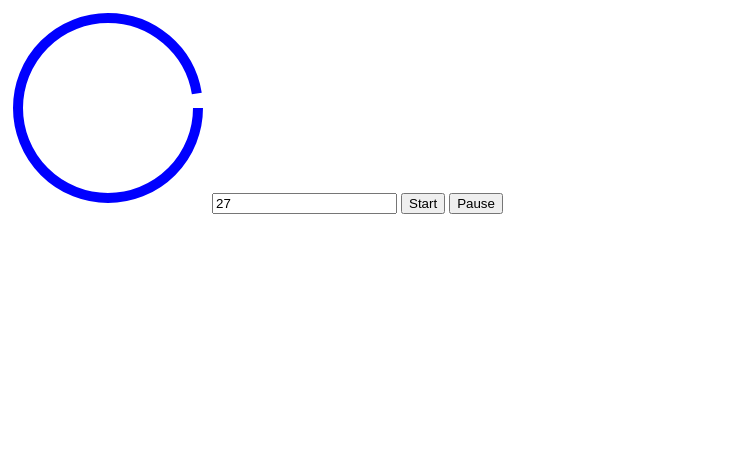
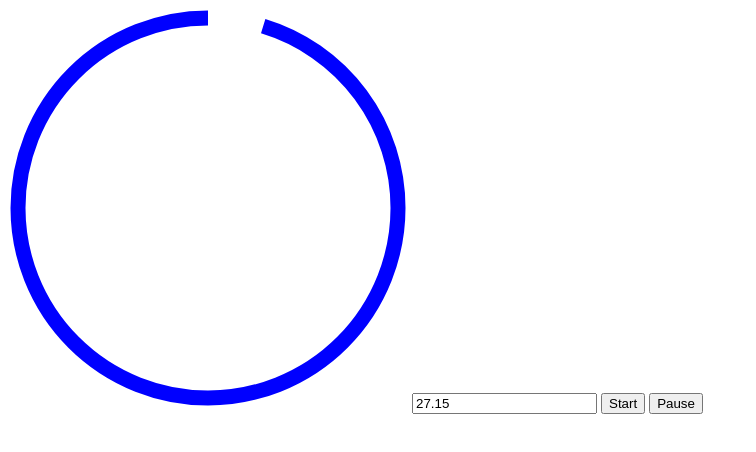
Before and after one commit to AvkashSharma/JavaScript, a plain HTML site: page Timer/index.html in a window 1280 px wide. Both pictures are taken after a click on the button "Start". Shown: the whole page, without its empty margins (0-756 px from the left). Drawn offline with Linux system fonts and the light colour scheme.

Commit message:
improved svg

```diff
--- a/Timer/index.html
+++ b/Timer/index.html
@@ -6,16 +6,15 @@
   <title>Document</title>
 </head>
 <body>
-  <svg height='200' width= '200'>
+  <svg height='400' width= '400'>
     <circle
-    r="90"
-    cx="100"
-    cy="100"
+    r="190"
+    cx="200"
+    cy="200"
     fill="transparent"
     stroke="blue"
-    stroke-width="10"
-    stroke-dasharray="560"
-    stroke-dashoffset="10"
+    stroke-width="15"
+    transform="rotate(-90 200 200)"
     />
   </svg>
   <input id ='duration' value='30'/>
--- a/Timer/index.js
+++ b/Timer/index.js
@@ -1,13 +1,19 @@
 const durationInput = document.querySelector('#duration');
 const startButton = document.querySelector('#start');
 const pauseButton = document.querySelector('#pause');
+const circle = document.querySelector('circle');
 
+const perimeter = circle.getAttribute('r') * 2 * Math.PI;
+circle.setAttribute('stroke-dasharray', perimeter);
+
+let currentOffset = 0;
 const timer = new Timer(durationInput, startButton, pauseButton, {
 	onStart() {
 		console.log('timer started');
 	},
 	onTick() {
-		console.log('timer ticked down');
+		circle.setAttribute('stroke-dashoffset', currentOffset);
+		currentOffset = currentOffset - 1;
 	},
 	onComplete() {
 		console.log('timer completed');
--- a/Timer/timer.js
+++ b/Timer/timer.js
@@ -18,7 +18,7 @@ class Timer {
 			this.onStart();
 		}
 		this.tick();
-		this.interval = setInterval(this.tick, 1000);
+		this.interval = setInterval(this.tick, 50);
 	};
 
 	pause = () => {
@@ -33,7 +33,7 @@ class Timer {
 				this.onComplete();
 			}
 		} else {
-			this.timeRemaining = this.timeRemaining - 1;
+			this.timeRemaining = this.timeRemaining - 0.05;
 			if (this.onTick) {
 				this.onTick();
 			}
@@ -45,6 +45,6 @@ class Timer {
 	}
 
 	set timeRemaining(time) {
-		this.durationInput.value = time;
+		this.durationInput.value = time.toFixed(2);
 	}
 }
```
